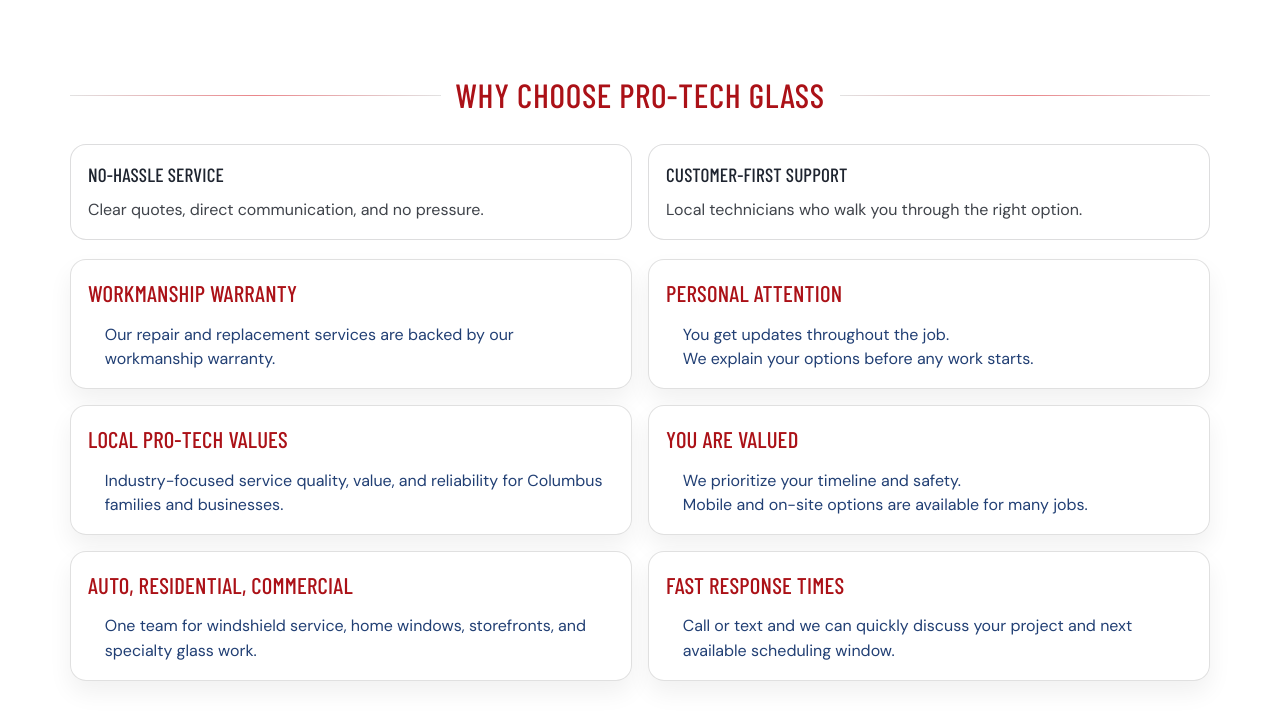
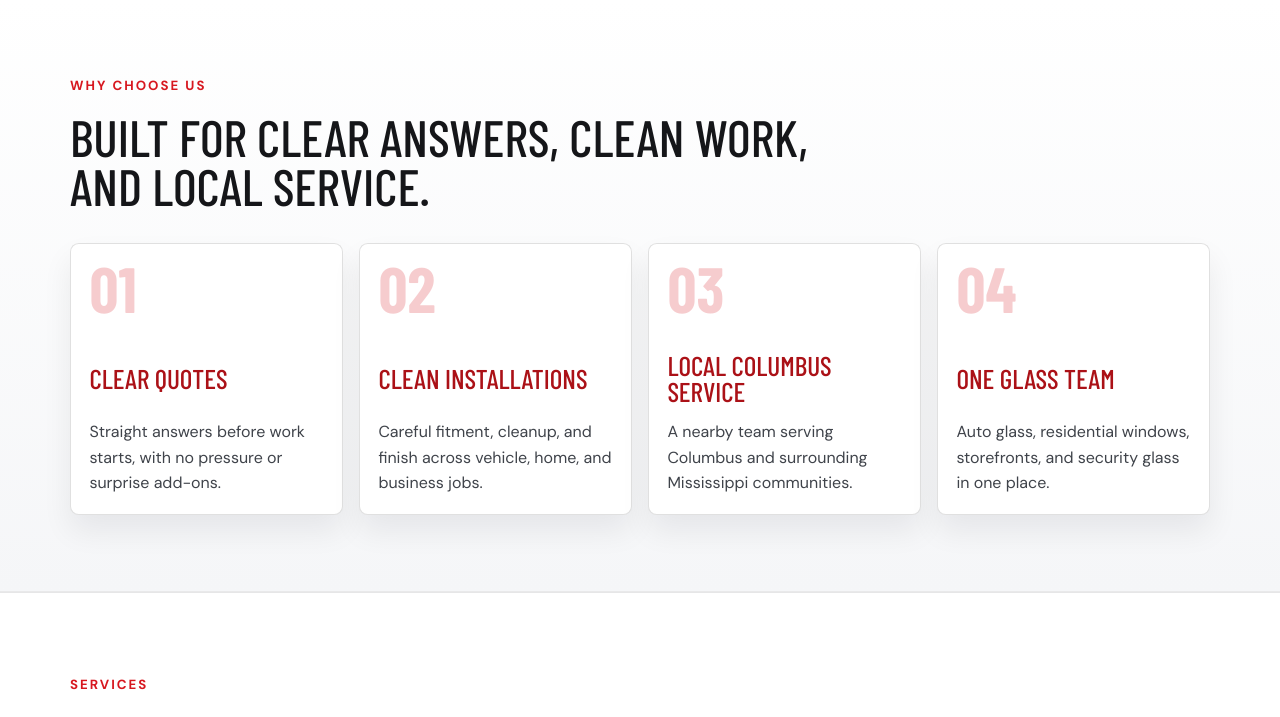
Before and after one commit to flowsyncsolutions/protechglass, a Next.js app: page / in a window 1280 px wide. Shown: the part 1171-1888 px from the top of the page. Built offline with nearby package versions, Linux system fonts and the light colour scheme.

Commit message:
Use looping logo video in hero

```diff
--- a/app/globals.css
+++ b/app/globals.css
@@ -152,23 +152,14 @@ a {
   background: #111216;
 }
 
-.hero-slideshow {
+.hero-video-wrap {
   position: absolute;
   inset: 0;
   overflow: hidden;
   z-index: -2;
 }
 
-.hero-slideshow-empty {
-  display: flex;
-  align-items: center;
-  justify-content: center;
-  background:
-    radial-gradient(circle at 30% 20%, rgba(215, 23, 31, 0.22), transparent 36%),
-    #111216;
-}
-
-.hero-slideshow::after {
+.hero-video-wrap::after {
   content: "";
   position: absolute;
   inset: 0;
@@ -192,34 +183,12 @@ a {
   z-index: -1;
 }
 
-.hero-slide {
-  position: absolute;
-  inset: 0;
-  margin: 0;
-  opacity: 0;
-  animation: hero-slide-fade 100s linear infinite;
-  z-index: 1;
-}
-
-.hero-slide:first-child {
-  opacity: 1;
-}
-
-.hero-photo {
+.hero-video {
   width: 100%;
   height: 100%;
   object-fit: cover;
   display: block;
-  animation: hero-photo-drift 18s ease-in-out infinite alternate;
   filter: saturate(0.96) contrast(1.04);
-}
-
-.hero-empty-logo {
-  width: clamp(4.8rem, 18vw, 7rem);
-  height: auto;
-  border-radius: 0.8rem;
-  object-fit: cover;
-  object-position: center;
 }
 
 .hero-content {
@@ -229,26 +198,6 @@ a {
   align-self: stretch;
   align-content: end;
   z-index: 1;
-}
-
-@keyframes hero-slide-fade {
-  0%,
-  4% {
-    opacity: 1;
-  }
-  5%,
-  100% {
-    opacity: 0;
-  }
-}
-
-@keyframes hero-photo-drift {
-  from {
-    transform: scale(1.02) translateY(0);
-  }
-  to {
-    transform: scale(1.1) translateY(-1.4%);
-  }
 }
 
 .section-kicker {
@@ -440,11 +389,25 @@ a {
 }
 
 .choose-section {
-  padding-top: 4.4rem;
-  padding-bottom: 4.6rem;
-  background: #ffffff;
+  padding-top: 4.8rem;
+  padding-bottom: 4.8rem;
+  background: linear-gradient(180deg, #ffffff 0%, #f5f6f8 100%);
   border-top: 1px solid rgba(17, 18, 22, 0.09);
   border-bottom: 1px solid rgba(17, 18, 22, 0.09);
+}
+
+.choose-header {
+  max-width: 48rem;
+}
+
+.choose-header h2 {
+  margin: 0;
+  color: var(--text);
+  font-family: var(--font-heading), "Franklin Gothic Medium", sans-serif;
+  font-size: 3.2rem;
+  line-height: 0.96;
+  letter-spacing: 0;
+  text-transform: uppercase;
 }
 
 .line-heading {
@@ -474,67 +437,48 @@ a {
   text-align: center;
 }
 
-.trust-grid {
-  margin-top: 1.5rem;
+.choose-grid {
+  margin-top: 2rem;
   display: grid;
   gap: 1rem;
-  grid-template-columns: repeat(2, minmax(0, 1fr));
-}
-
-.trust-item {
-  border-radius: 1rem;
-  border: 1px solid rgba(17, 18, 22, 0.14);
-  background: rgba(255, 255, 255, 0.86);
-  padding: 1rem 1.06rem;
-}
-
-.trust-item h3 {
-  margin: 0;
-  color: #1e242f;
-  text-transform: uppercase;
-  font-size: 1.2rem;
-  letter-spacing: 0.01em;
-  font-family: var(--font-heading), "Franklin Gothic Medium", sans-serif;
-}
-
-.trust-item p {
-  margin: 0.5rem 0 0;
-  color: var(--muted);
-  line-height: 1.56;
-}
-
-.choose-grid {
-  margin-top: 1.2rem;
-  display: grid;
-  gap: 1rem;
-  grid-template-columns: repeat(2, minmax(0, 1fr));
+  grid-template-columns: repeat(4, minmax(0, 1fr));
 }
 
 .choose-card {
-  border-radius: 1rem;
+  min-height: 17rem;
+  border-radius: 0.55rem;
   border: 1px solid rgba(17, 18, 22, 0.13);
-  background: rgba(255, 255, 255, 0.96);
-  padding: 1rem 1.06rem;
-  box-shadow: 0 12px 24px rgba(17, 18, 22, 0.06);
+  background: #ffffff;
+  padding: 1.15rem;
+  display: flex;
+  flex-direction: column;
+  justify-content: space-between;
+  box-shadow: 0 16px 30px rgba(17, 18, 22, 0.07);
+}
+
+.choose-number {
+  color: rgba(215, 23, 31, 0.22);
+  font-family: var(--font-heading), "Franklin Gothic Medium", sans-serif;
+  font-size: 4rem;
+  font-weight: 700;
+  line-height: 0.82;
+  letter-spacing: 0;
 }
 
 .choose-card h3 {
-  margin: 0;
+  margin: 2.2rem 0 0;
   color: var(--brand-dark);
-  font-size: 1.42rem;
+  font-size: 1.7rem;
   font-family: var(--font-heading), "Franklin Gothic Medium", sans-serif;
   text-transform: uppercase;
-  letter-spacing: 0.01em;
+  letter-spacing: 0;
+  line-height: 0.98;
 }
 
-.choose-card ul {
+.choose-card p {
   margin: 0.78rem 0 0;
-  padding-left: 1.05rem;
-}
-
-.choose-card li {
-  color: #213f74;
-  line-height: 1.54;
+  color: var(--muted);
+  line-height: 1.58;
 }
 
 .section-surface {
@@ -1038,6 +982,10 @@ a {
     grid-template-columns: repeat(2, minmax(0, 1fr));
   }
 
+  .choose-grid {
+    grid-template-columns: repeat(2, minmax(0, 1fr));
+  }
+
   .section-heading-row {
     grid-template-columns: 1fr;
   }
@@ -1095,7 +1043,6 @@ a {
   }
 
   .stat-grid,
-  .trust-grid,
   .choose-grid,
   .process-grid,
   .contact-list {
@@ -1126,6 +1073,14 @@ a {
 
   .line-heading h2 {
     font-size: 1.28rem;
+  }
+
+  .choose-header h2 {
+    font-size: 2.35rem;
+  }
+
+  .choose-card {
+    min-height: 14rem;
   }
 
   .service-grid {
@@ -1168,20 +1123,6 @@ a {
     animation: none;
   }
 
-  .hero-slide {
-    opacity: 0;
-    animation: none;
-  }
-
-  .hero-slide:first-child {
-    opacity: 1;
-  }
-
-  .hero-photo {
-    animation: none;
-    transform: none;
-  }
-
   .button,
   .contact-item {
     transition: none;
--- a/app/page.tsx
+++ b/app/page.tsx
@@ -1,5 +1,3 @@
-import { readdir } from "node:fs/promises";
-import path from "node:path";
 import Image from "next/image";
 
 const phoneDisplay = "(662) 328-7570";
@@ -104,90 +102,22 @@ const serviceAreas = [
   "Nearby Mississippi communities",
 ];
 
-const heroPhotoPositions = [
-  "50% 50%",
-  "38% 48%",
-  "64% 42%",
-  "30% 56%",
-  "72% 46%",
-  "45% 38%",
-  "58% 60%",
-  "40% 40%",
-  "66% 54%",
-  "34% 45%",
-];
-
-const heroPhotoFolder = "hero-photos";
-const heroPhotoLimit = 20;
-
-async function getHeroPhotos() {
-  try {
-    const directory = path.join(process.cwd(), "public", heroPhotoFolder);
-    const files = await readdir(directory);
-    const photoFiles = files
-      .filter((file) => /\.(avif|jpe?g|png|webp)$/i.test(file))
-      .sort((left, right) => left.localeCompare(right, undefined, { numeric: true }))
-      .slice(0, heroPhotoLimit);
-
-    if (photoFiles.length === 0) {
-      return [];
-    }
-
-    return Array.from({ length: heroPhotoLimit }, (_, index) => {
-      const file = photoFiles[index % photoFiles.length];
-
-      return {
-        src: `/${heroPhotoFolder}/${file}`,
-        alt: `Glass repair project photo ${index + 1}`,
-        position: heroPhotoPositions[index % heroPhotoPositions.length],
-      };
-    });
-  } catch {
-    return [];
-  }
-}
-
-const trustHighlights = [
+const whyChooseItems = [
   {
-    title: "No-Hassle Service",
-    description: "Clear quotes, direct communication, and no pressure.",
+    title: "Clear Quotes",
+    description: "Straight answers before work starts, with no pressure or surprise add-ons.",
   },
   {
-    title: "Customer-First Support",
-    description: "Local technicians who walk you through the right option.",
-  },
-];
-
-const whyChooseItems = [
-  {
-    title: "Workmanship Warranty",
-    points: ["Our repair and replacement services are backed by our workmanship warranty."],
+    title: "Clean Installations",
+    description: "Careful fitment, cleanup, and finish across vehicle, home, and business jobs.",
   },
   {
-    title: "Personal Attention",
-    points: [
-      "You get updates throughout the job.",
-      "We explain your options before any work starts.",
-    ],
+    title: "Local Columbus Service",
+    description: "A nearby team serving Columbus and surrounding Mississippi communities.",
   },
   {
-    title: "Local Pro-Tech Values",
-    points: ["Industry-focused service quality, value, and reliability for Columbus families and businesses."],
-  },
-  {
-    title: "You Are Valued",
-    points: [
-      "We prioritize your timeline and safety.",
-      "Mobile and on-site options are available for many jobs.",
-    ],
-  },
-  {
-    title: "Auto, Residential, Commercial",
-    points: ["One team for windshield service, home windows, storefronts, and specialty glass work."],
-  },
-  {
-    title: "Fast Response Times",
-    points: ["Call or text and we can quickly discuss your project and next available scheduling window."],
+    title: "One Glass Team",
+    description: "Auto glass, residential windows, storefronts, and security glass in one place.",
   },
 ];
 
@@ -206,9 +136,8 @@ const locationTrustItems = [
   },
 ];
 
-export default async function Home() {
+export default function Home() {
   const year = new Date().getFullYear();
-  const heroPhotos = await getHeroPhotos();
 
   return (
     <div className="site-root" id="top">
@@ -245,38 +174,17 @@ export default async function Home() {
 
       <main>
         <section className="section hero">
-          {heroPhotos.length > 0 ? (
-            <div className="hero-slideshow" aria-hidden="true">
-              {heroPhotos.map((photo, index) => (
-                <figure
-                  className="hero-slide"
-                  key={`${photo.src}-${index}`}
-                  style={{ animationDelay: `${index * 5}s` }}
-                >
-                  <Image
-                    src={photo.src}
-                    alt=""
-                    width={1280}
-                    height={853}
-                    className="hero-photo"
-                    style={{ objectPosition: photo.position }}
-                    priority={index === 0}
-                  />
-                </figure>
-              ))}
-            </div>
-          ) : (
-            <div className="hero-slideshow hero-slideshow-empty" aria-hidden="true">
-              <Image
-                src="/IMG_5050.png"
-                alt=""
-                width={928}
-                height={925}
-                className="hero-empty-logo"
-                priority
-              />
-            </div>
-          )}
+          <div className="hero-video-wrap" aria-hidden="true">
+            <video
+              className="hero-video"
+              src="/protech-hero.mp4"
+              autoPlay
+              muted
+              loop
+              playsInline
+              preload="metadata"
+            />
+          </div>
 
           <div className="container hero-content">
             <div className="hero-copy reveal">
@@ -351,23 +259,9 @@ export default async function Home() {
 
         <section className="section choose-section" id="why-us">
           <div className="container">
-            <div className="line-heading">
-              <span aria-hidden="true" />
-              <h2>Why Choose Pro-Tech Glass</h2>
-              <span aria-hidden="true" />
-            </div>
-
-            <div className="trust-grid">
-              {trustHighlights.map((item, index) => (
-                <article
-                  className="trust-item reveal"
-                  key={item.title}
-                  style={{ animationDelay: `${0.08 * index}s` }}
-                >
-                  <h3>{item.title}</h3>
-                  <p>{item.description}</p>
-                </article>
-              ))}
+            <div className="choose-header">
+              <p className="section-kicker">Why Choose Us</p>
+              <h2>Built for clear answers, clean work, and local service.</h2>
             </div>
 
             <div className="choose-grid">
@@ -377,12 +271,9 @@ export default async function Home() {
                   key={item.title}
                   style={{ animationDelay: `${0.1 + 0.05 * index}s` }}
                 >
+                  <span className="choose-number">{`0${index + 1}`}</span>
                   <h3>{item.title}</h3>
-                  <ul>
-                    {item.points.map((point) => (
-                      <li key={point}>{point}</li>
-                    ))}
-                  </ul>
+                  <p>{item.description}</p>
                 </article>
               ))}
             </div>
```
Also changed, not shown: 1 other file (tests, documents, lock files or other folders).
